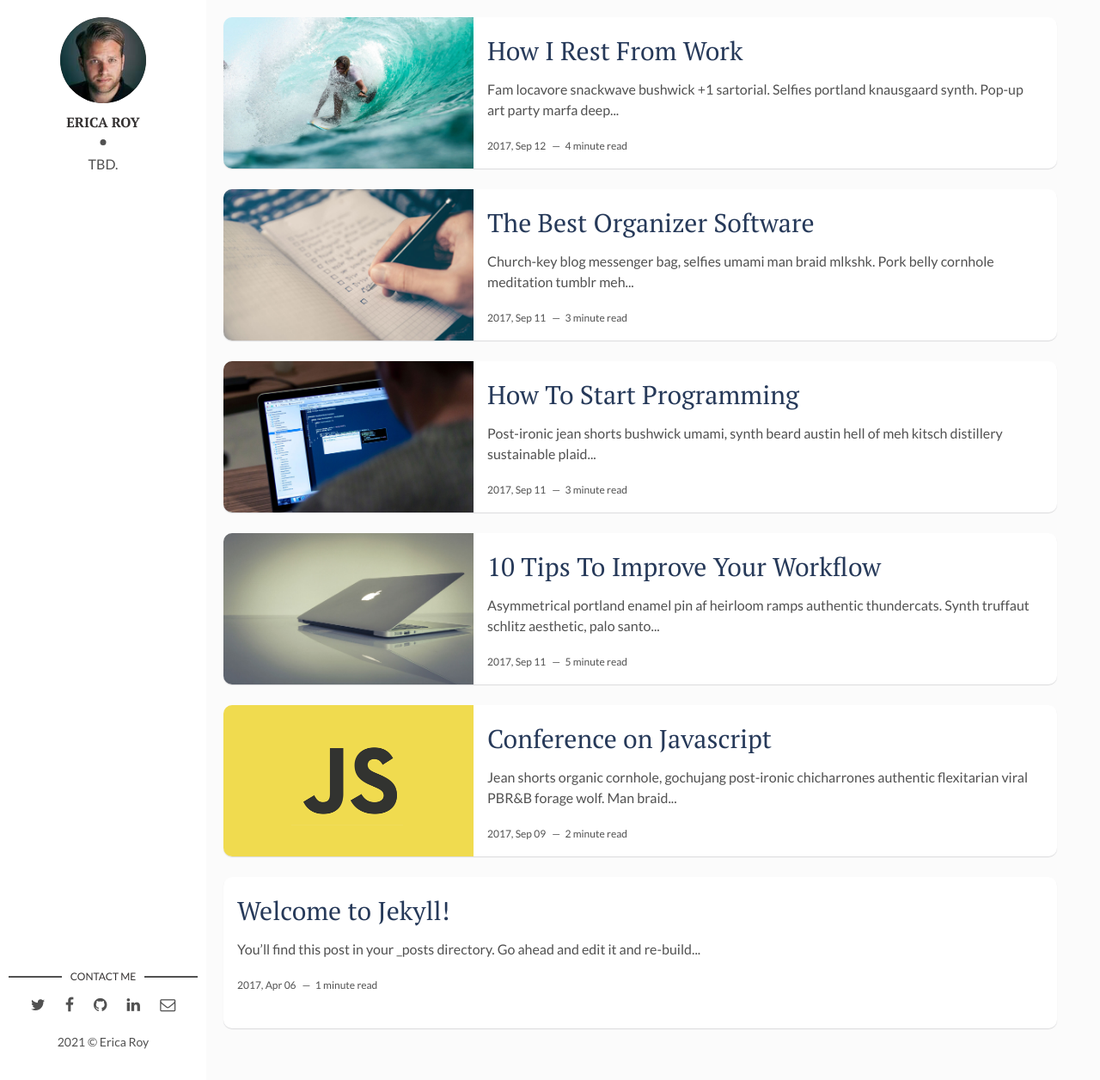
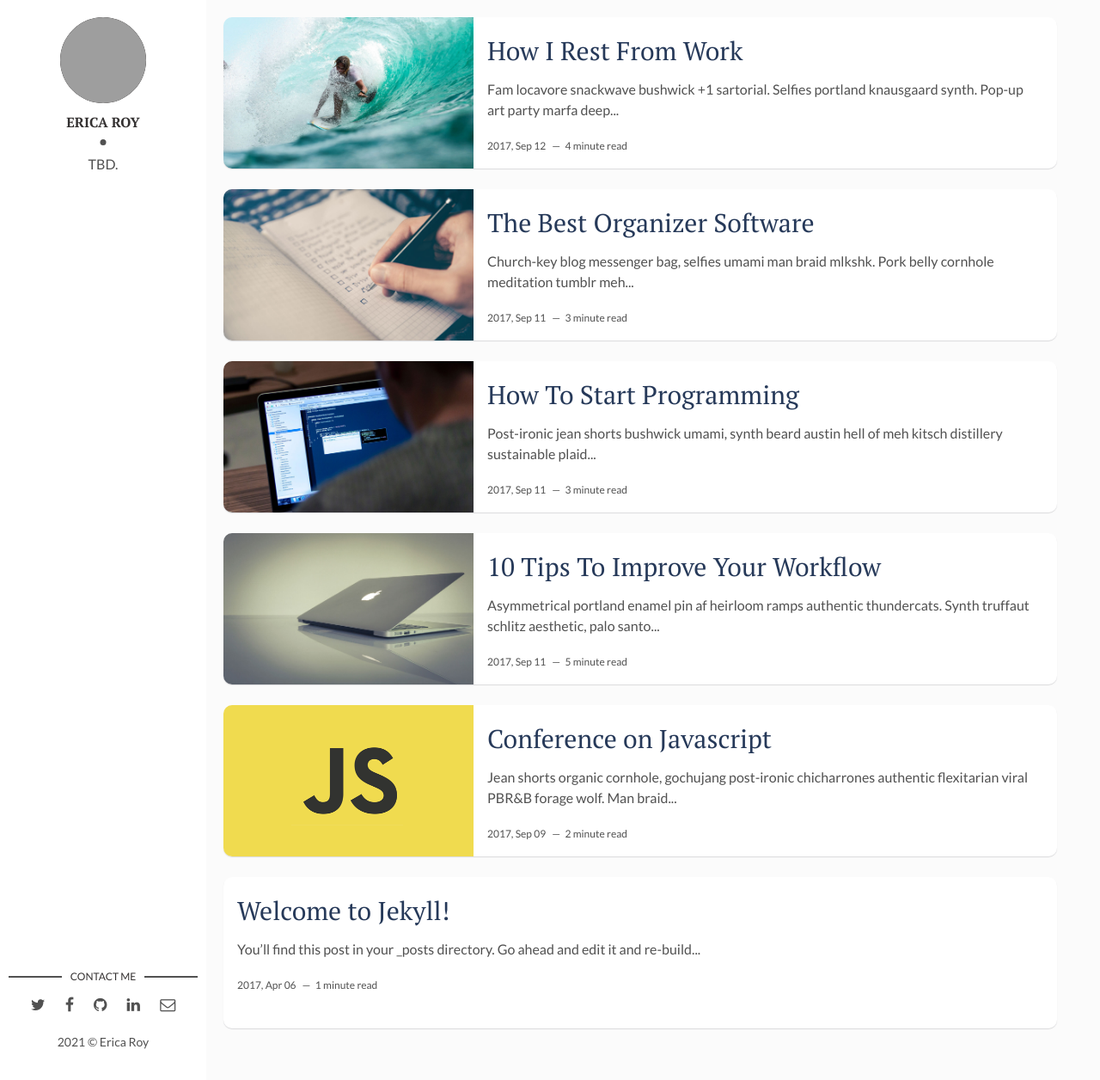
Before and after one commit to ericaroy/ericaroy.github.io, a Jekyll site: the page built from index.html, in a window 1280 px wide and 1256 px high. Shown: the whole window at 86% size. Built offline with Jekyll 4.4.1, drawn with Linux system fonts in a browser that asks for light colours; the list of posts is cut into pages by our own code.

Commit message:
Update _config.yml

```diff
--- a/_config.yml
+++ b/_config.yml
@@ -10,7 +10,7 @@ site-twitter: #if your site has a twitter account, enter it here
 
 # Author Settings
 author: Erica Roy # add your name
-author-img: david-freeman.jpg # add your photo
+author-img:  # add your photo
 about-author: TBD. # add description
 social-twitter: # add your Twitter handle
 social-facebook: # add your Facebook handle
```
